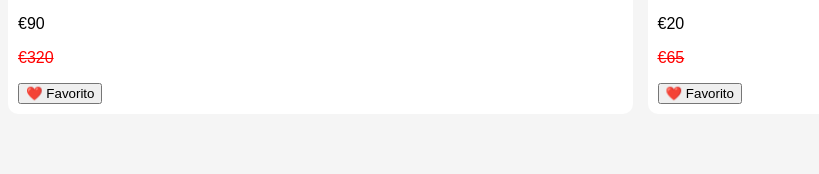
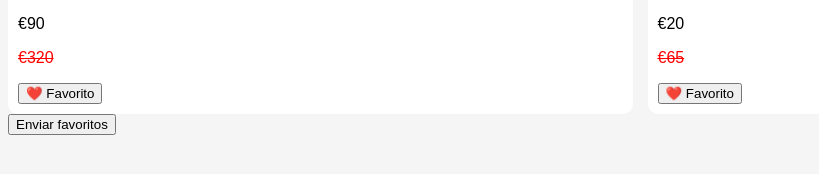
Before and after one commit to afonsoleite21-source/No.483-Private-Sellers, a plain HTML site: page index.html in a window 1280 px wide. Shown: the part 154-328 px from the top of the page, without its empty margins (0-819 px from the left). Drawn offline with Linux system fonts and the light colour scheme.

Commit message:
Update index.html

```diff
--- a/index.html
+++ b/index.html
@@ -13,3 +13,4 @@
 <script src="script.js"></script>
 </body>
 </html>
+<button onclick="sendFavs()">Enviar favoritos</button>
```
